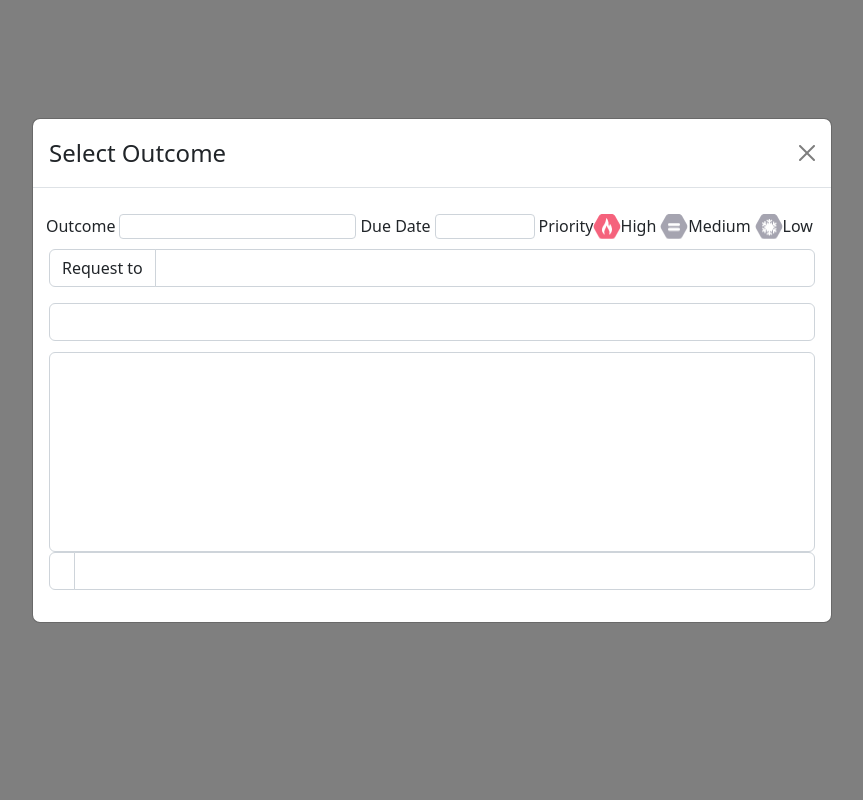
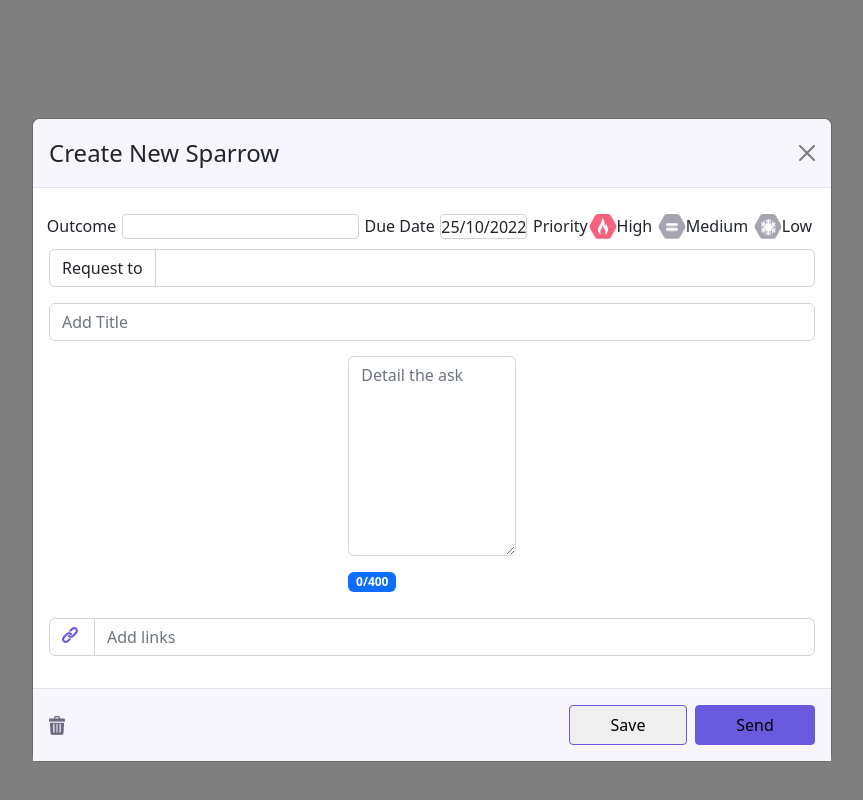
Before and after one commit to OviyaJagadeesan/Test, a React (Create React App) app: page /dec in a window 1280 px wide. Shown: the whole page, without its empty margins (208-1071 px from the left). Built offline with nearby package versions, Linux system fonts and the light colour scheme.

Commit message:
25-10-2022

```diff
--- a/src/Components/CreateSparrow/CreateSparrow.css
+++ b/src/Components/CreateSparrow/CreateSparrow.css
@@ -1,3 +1,7 @@
+.modal-head-foot-bg-color{
+    background-color: #F7F6FD;
+}
+
 .new-sparrow{
     height: 30px;
 }
@@ -65,3 +69,10 @@
         width:150px !important;
     }
 }
+
+@media only screen and (min-width: 900px){
+.justify-content-md-center {
+    justify-content: left!important;
+    margin-left: 10px;
+}
+}
--- a/src/Components/CreateSparrow/CreateSparrow.js
+++ b/src/Components/CreateSparrow/CreateSparrow.js
@@ -8,7 +8,7 @@ function CreateSparrow() {
   const navigate=useNavigate();
   const [lgShow, setLgShow] = useState(false);
 
-  const onClick=()=>{
+  const onClick=(user)=>{
     navigate('/dec');
   }
   const data = [
@@ -68,7 +68,7 @@ function CreateSparrow() {
         onHide={() => setLgShow(false)}
         aria-labelledby="example-modal-sizes-title-lg"
       >
-        <Modal.Header closeButton>
+        <Modal.Header closeButton className="modal-head-foot-bg-color">
           <Modal.Title id="example-modal-sizes-title-lg">
             Select Outcome
           </Modal.Title>
@@ -76,9 +76,8 @@ function CreateSparrow() {
         <Modal.Body>
           <div className="grid">
             {data.map((user) => (
-              <div className="card demo" onClick={onClick}>
+              <div className="card demo" onClick={()=>{onClick(user)}}>
                 <div className="outcomeText">{user.text}</div>
-                {/* <div>{user.image}</div> */}
                 <img src={user.image} />
               </div>
             ))}
--- a/src/Components/DecisionRequired/DecisionRequired.css
+++ b/src/Components/DecisionRequired/DecisionRequired.css
@@ -1,3 +1,6 @@
+.modal-head-foot-bg-color{
+    background-color: #F7F6FD;
+}
 .content {
     display: flex;
     flex-direction: row;
@@ -27,7 +30,6 @@
 .due-TextField {
     height: 25px;
     border-radius: 4px;
-    width: 100px;
     border: 1px solid #ced4da;
 }
 
@@ -70,7 +72,9 @@
 }
 
 .link-img{
-    background: transparent url('/src/Images/link.png');
+    background: transparent url('/src/Images/link.png') 0% 0% no-repeat padding-box;
+    height: 20px;
+    width: 20px;
 }
 .req {
     width: 100px;
@@ -85,10 +89,12 @@
 
 .postponebox {
     margin-top: 10px;
-    text-align: center;
+    vertical-align: top;
+    text-align: left;
     justify-content: left;
     display: flex;
     border-radius: 5px;
+
 }
 
 .postpone {
@@ -98,9 +104,11 @@
 .contentbox{
     height: 200px;
     line-height: 18px;
-    margin-top: 11px;
+    margin-top: 15px;
     padding-bottom: 10px;
     padding-right: 15px;
+    vertical-align: top;
+    text-align: left;
     text-align: justify;
 }
 
@@ -122,6 +130,11 @@
 .input-group-text{
     border-top-right-radius: 0px;
     border-bottom-right-radius: 0px;
+    margin-top: 10px;
+}
+
+.link-text{
+    margin-top: 10px;
 }
 
 .add{
@@ -141,6 +154,45 @@
     height: 30px;
 }
 
+.modal-foot-align-left{
+    justify-content: left;
+}
+
+.modal-foot-align-right{
+    justify-content: right;
+}
+
+.foot-align{
+    justify-content: space-between;
+}
+
+.delete-img{
+    height: 19.69px;
+    width: 16px;
+    margin-right: 750px;
+    background: transparent url('/src/Images/delete-img.png') 0% 0% no-repeat padding-box;
+}
+
+.btn-save{
+    border: 1px solid #6A5AE0;
+    width: 118px;
+    height: 40px;
+    float: left;
+    border-radius: 4px;
+}
+
+.modal{
+    --bs-modal-footer-gap: -2.5rem !important;
+}
+
+.btn-send{
+    margin-left: 8px;
+    border: 1px solid #6A5AE0;
+    width: 120px;
+    height: 40px;
+    background-color: #6A5AE0;
+    border-radius: 4px;
+}
 
 @media only screen and (min-width:700px)and(max-width:992px) {
     .wi-modal {
--- a/src/Components/DecisionRequired/DecisionRequired.js
+++ b/src/Components/DecisionRequired/DecisionRequired.js
@@ -1,9 +1,26 @@
 import React, { useState } from "react";
 import Modal from "react-bootstrap/Modal";
 import "../DecisionRequired/DecisionRequired.css";
+import Container from 'react-bootstrap/Container'
+import Row from 'react-bootstrap/Row'
+import Col from 'react-bootstrap/Col'
+import Form from 'react-bootstrap/Form'
+import Badge from 'react-bootstrap/Badge'
 
 function DecisionRequired() {
   const [lgShow, setLgShow] = useState(true);
+
+  const current = new Date();
+  const date = `${current.getDate()}/${
+    current.getMonth() + 1
+  }/${current.getFullYear()}`;
+
+  const [inputText, setInputText] = useState("");
+  const [characterLimit] = useState(400);
+  // event handler
+  const handleChange = event => {
+    setInputText(event.target.value);
+  };
 
   return (
     <>
@@ -14,31 +31,19 @@ function DecisionRequired() {
           backdrop="static"
           keyboard={false}
           onHide={() => setLgShow(false)}
-          aria-labelledby="example-modal-sizes-title-lg"
           className="wi-modal"
         >
-          <Modal.Header closeButton>
+          <Modal.Header closeButton className="modal-head-foot-bg-color">
             <Modal.Title id="example-modal-sizes-title-lg">
-              Select Outcome
+              Create New Sparrow
             </Modal.Title>
           </Modal.Header>
           <Modal.Body>
             <div className="content">
               <div className="out-Text">Outcome</div>
-              <input
-                type="text"
-                class="out-TextField"
-                placeholder=""
-                aria-describedby="basic-addon1"
-              />
-              {/* <div className="out-TextField">Decision Required</div> */}
+              <input type="text" className="out-TextField" />
               <div className="due-Text">Due Date</div>
-              <input
-                type="text"
-                class="due-TextField"
-                placeholder=""
-                aria-describedby="basic-addon1"
-              />
+              <div className="due-TextField">{date}</div>
               <div className="priority-Text">Priority</div>
               <div>
                 <div className="high-Img"></div>
@@ -54,55 +59,70 @@ function DecisionRequired() {
               </div>
             </div>
             <div>
-              <div class="input-group mb-3">
-                <span class="input-group-text align" id="basic-addon1">
-                  Request to
-                </span>
-                <input
-                  type="text"
-                  class="form-control align"
-                  placeholder=""
-                  aria-label="Username"
-                  aria-describedby="basic-addon1"
-                />
+              <div className="input-group mb-3">
+                <span className="input-group-text align">Request to</span>
+                <input type="text" className="form-control align" />
               </div>
             </div>
             <div>
-              <input
-                type="password"
-                class="form-control postponebox"
-                id="exampleInputPassword1"
-                placeholder=""
-              ></input>
+              <input type="text" placeholder="Add Title" className="form-control postponebox"></input>
             </div>
             <div>
-              <input
-                type="password"
-                class="form-control contentbox"
-                id="exampleInputPassword1"
-                placeholder=""
-              ></input>
+              <Container>
+                <Row className="justify-content-md-center">
+                  <Col xs lg="3">
+                    <Form>
+                      <Form.Group
+                        className="mb-3"
+                        controlId="exampleForm.ControlTextarea1"
+                      >
+                        <Form.Control
+                          as="textarea"
+                          className="contentbox"
+                          placeholder="Detail the ask"
+                          rows={3}
+                          value={inputText}
+                          onChange={handleChange}
+                          isInvalid={inputText.length > characterLimit}
+                        />
+                        <Badge
+                          className="mt-3"
+                          bg={`${
+                            inputText.length > characterLimit
+                              ? "danger"
+                              : "primary"
+                          }`}
+                        >
+                          {inputText.length}/{characterLimit}
+                        </Badge>
+                      </Form.Group>
+                    </Form>
+                  </Col>
+                </Row>
+              </Container>
             </div>
-            <div class="input-group mb-3">
-              <span class="input-group-text Link-img" id="basic-addon1"></span>
-              <input
-                type="text"
-                class="form-control"
-                placeholder=""
-                aria-label="Username"
-                aria-describedby="basic-addon1"
-              ></input>
+            <div className="input-group mb-3">
+              <span className="input-group-text">
+                <div className="link-img"></div>
+              </span>
+              <input type="text" placeholder="Add links" className="form-control link-text"></input>
             </div>
-            {/* <input
-              type="password"
-              class="form-control addlinkbox"
-              id="exampleInputPassword1"
-              placeholder=""
-            ></input>
-            <div className="add">
-              <div className="link-img"></div>
-            </div> */}
           </Modal.Body>
+          <div className="modal-head-foot-bg-color">
+            <div class="modal-footer foot-align">
+              <div className="modal-foot-align-left">
+                <div className="delete-img"></div>
+              </div>
+              <div className="modal-foot-align-right">
+                <button type="button" class="btn-save" data-dismiss="modal">
+                  Save
+                </button>
+                <button type="button" class="btn-send">
+                  Send
+                </button>
+              </div>
+            </div>
+          </div>
         </Modal>
       </div>
     </>
```
Also changed, not shown: src/Images/delete-img.png (added).
